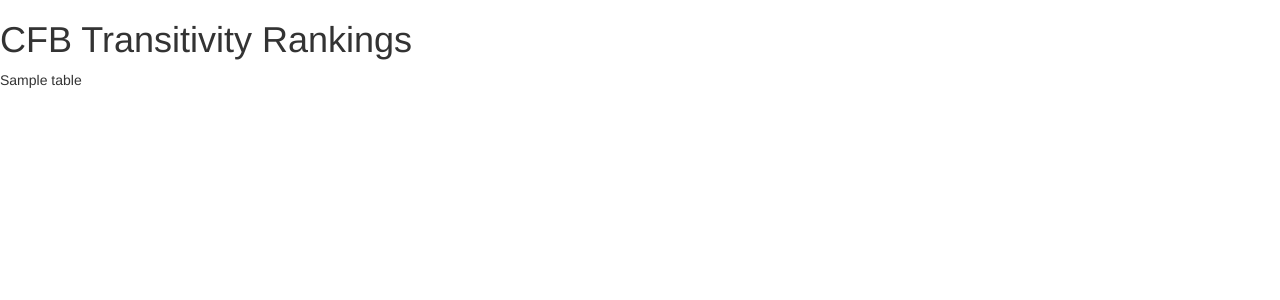
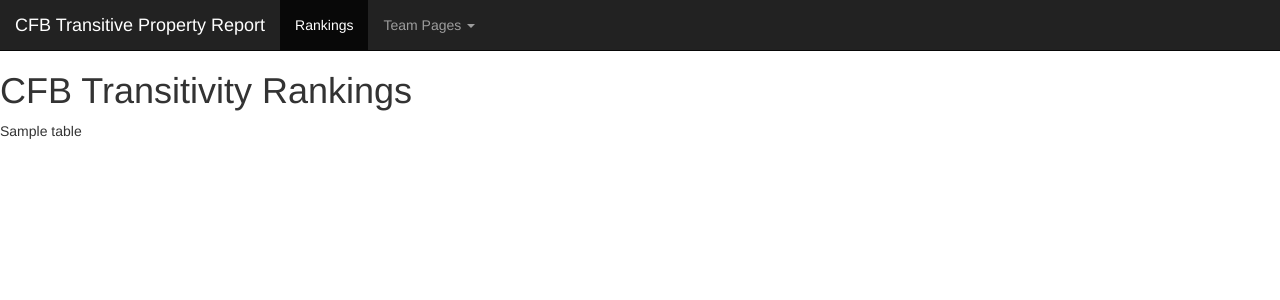
Before and after one commit to jpavelka/cfb-transitivity, a Flask app: template app/templates/ranks.html in a window 1280 px wide. Shown: the top 300 px of the page. Run offline with Flask 2, Linux system fonts and the light colour scheme; the template is opened without the code that fills it: most values are stand-ins (such as "Sample title", 1, 10 or a date in 2020); some libraries are stand-ins or nearby versions.

Commit message:
improve navigation

```diff
--- a/app/routes.py
+++ b/app/routes.py
@@ -11,7 +11,8 @@ def rank_page():
     if app.trans is None:
         get_trans()
     html_table = app.trans.get_html_table(images=app.logos)
-    return render_template('ranks.html', table=html_table)
+    return render_template('ranks.html', table=html_table,
+                           all_teams=app.trans.teams, all_team_urls=app.trans.all_team_urls())
 
 
 @app.route('/<team_with_underscores>')
@@ -33,9 +34,8 @@ def team_page(team):
     paths = {'victories': win_paths, 'defeats': loss_paths}
     levels = {'victories': win_levels, 'defeats': loss_levels}
     rank_info = dict(app.trans.rank_df.loc[team])
-    all_team_urls = {t: app.trans.team_link(t) for t in app.trans.teams}
     return render_template('team.html', team=team, paths=paths, levels=levels, rank_info=rank_info, logos=app.logos,
-                           all_teams = app.trans.teams, all_team_urls = all_team_urls)
+                           all_teams=app.trans.teams, all_team_urls=app.trans.all_team_urls())
 
 
 def get_levels(paths):
--- a/app/templates/layout.html
+++ b/app/templates/layout.html
@@ -4,15 +4,44 @@
         <meta charset="utf-8">
         <meta http-equiv="X-UA-Compatible" content="IE=edge">
         <meta name="viewport" content="width=device-width, initial-scale=1">
-        <link rel="stylesheet" type="text/css" href="https://maxcdn.bootstrapcdn.com/bootstrap/3.3.7/css/bootstrap.min.css">
-	    <link rel="stylesheet" type="text/css" href="https://cdn.datatables.net/1.10.19/css/dataTables.bootstrap.min.css">
-        <script src="https://cdnjs.cloudflare.com/ajax/libs/jquery/3.3.1/jquery.min.js"></script>
+        <script src="//ajax.googleapis.com/ajax/libs/jquery/1.11.0/jquery.min.js"></script>
+        <script src="//netdna.bootstrapcdn.com/bootstrap/3.3.7/js/bootstrap.min.js"></script>
+        <link rel="stylesheet" type="text/css" href="//netdna.bootstrapcdn.com/bootstrap/3.3.7/css/bootstrap.min.css">
+        <script type="text/javascript" language="javascript" src="https://cdn.datatables.net/1.10.19/js/dataTables.bootstrap.min.js"></script>
         <script type="text/javascript" language="javascript" src="https://cdn.datatables.net/1.10.19/js/jquery.dataTables.min.js"></script>
-	    <script type="text/javascript" language="javascript" src="https://cdn.datatables.net/1.10.19/js/dataTables.bootstrap.min.js"></script>
         {% block head %}{% endblock %}
         <title>{% block title %}{% endblock %}</title>
     </head>
     <body onload="onLoadFunc()">
+        <nav class="navbar navbar-inverse navbar-static-top">
+            <div class="container-fluid">
+                <div class="navbar-header">
+                    <button type="button" class="navbar-toggle collapsed" data-toggle="collapse"
+                        data-target="#navbar-collapse-links" aria-expanded="false">
+                        <span class="sr-only">Toggle navigation</span>
+                        <span class="icon-bar"></span>
+                        <span class="icon-bar"></span>
+                        <span class="icon-bar"></span>
+                    </button>
+                    <a class="navbar-brand" href="{{ url_for('rank_page') }}">CFB Transitive Property Report</a>
+                </div>
+                <div class="collapse navbar-collapse" id="navbar-collapse-links">
+                    <ul class="nav navbar-nav">
+                        <li class="active"><a href="{{ url_for('rank_page') }}">Rankings</a></li>
+                        <li class="dropdown">
+                            <a class="dropdown-toggle" data-toggle="dropdown" href="#">Team Pages
+                                <span class="caret"></span>
+                            </a>
+                            <ul class="dropdown-menu">
+                                {% for team in all_teams %}
+                                    <li><a href="{{ all_team_urls[team] }}">{{ team }}</a></li>
+                                {% endfor %}
+                            </ul>
+                        </li>
+                    </ul>
+                </div>
+            </div>
+        </nav>
         {% block body %}
         {% endblock %}
     </body>
--- a/app/transitivity_rankings.py
+++ b/app/transitivity_rankings.py
@@ -54,6 +54,9 @@ class TransRank:
     def team_link(self, team):
         return '/' + team.replace(' ', '_')
 
+    def all_team_urls(self):
+        return {t: self.team_link(t) for t in self.teams}
+
     def get_html_table(self, images=None):
         display_header_names = {'comb_rank': 'Rank', 'win_rank': 'Win Rank', 'loss_rank': 'Loss Rank',
                                 'trans_wins': 'Trans Wins', 'trans_losses': 'Trans Losses', 'avg_win_len': 'Avg Trans Win',
```
Also changed, not shown: app/templates/team.html (+54 -31 lines).
